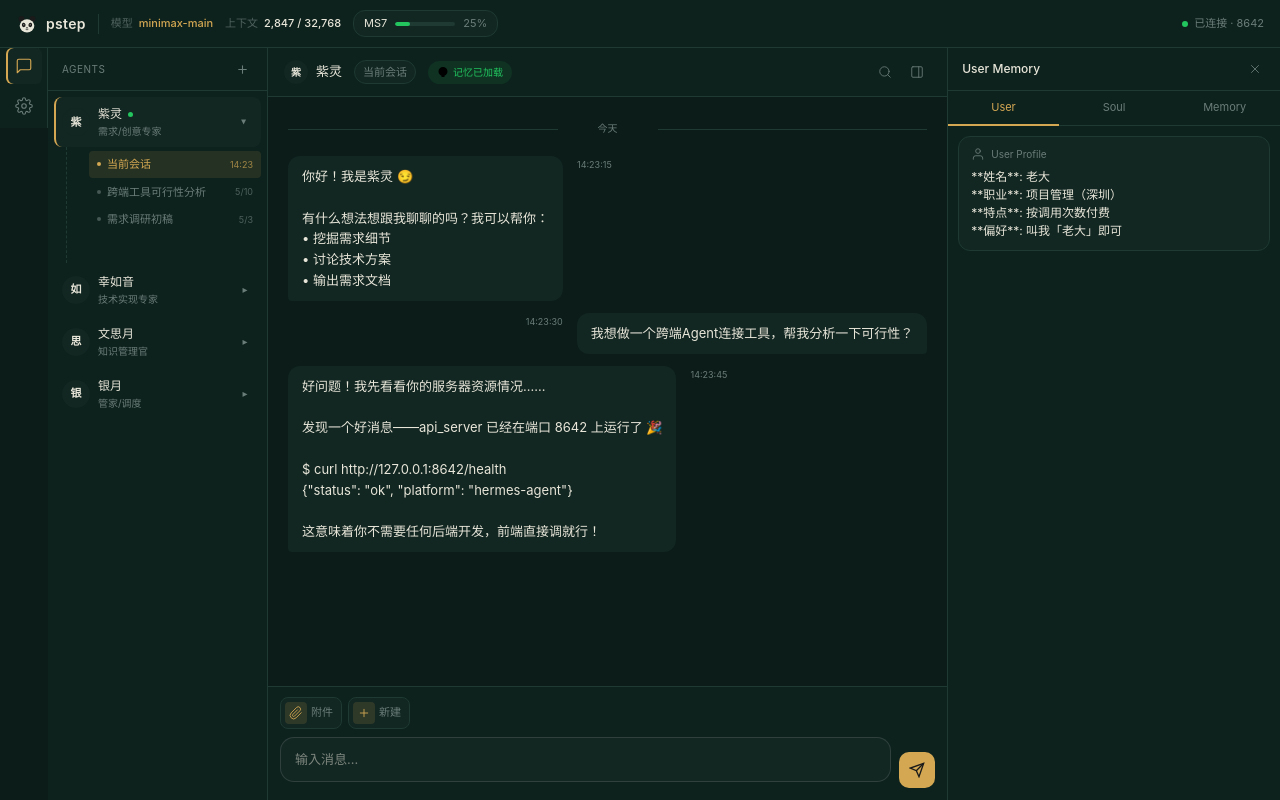
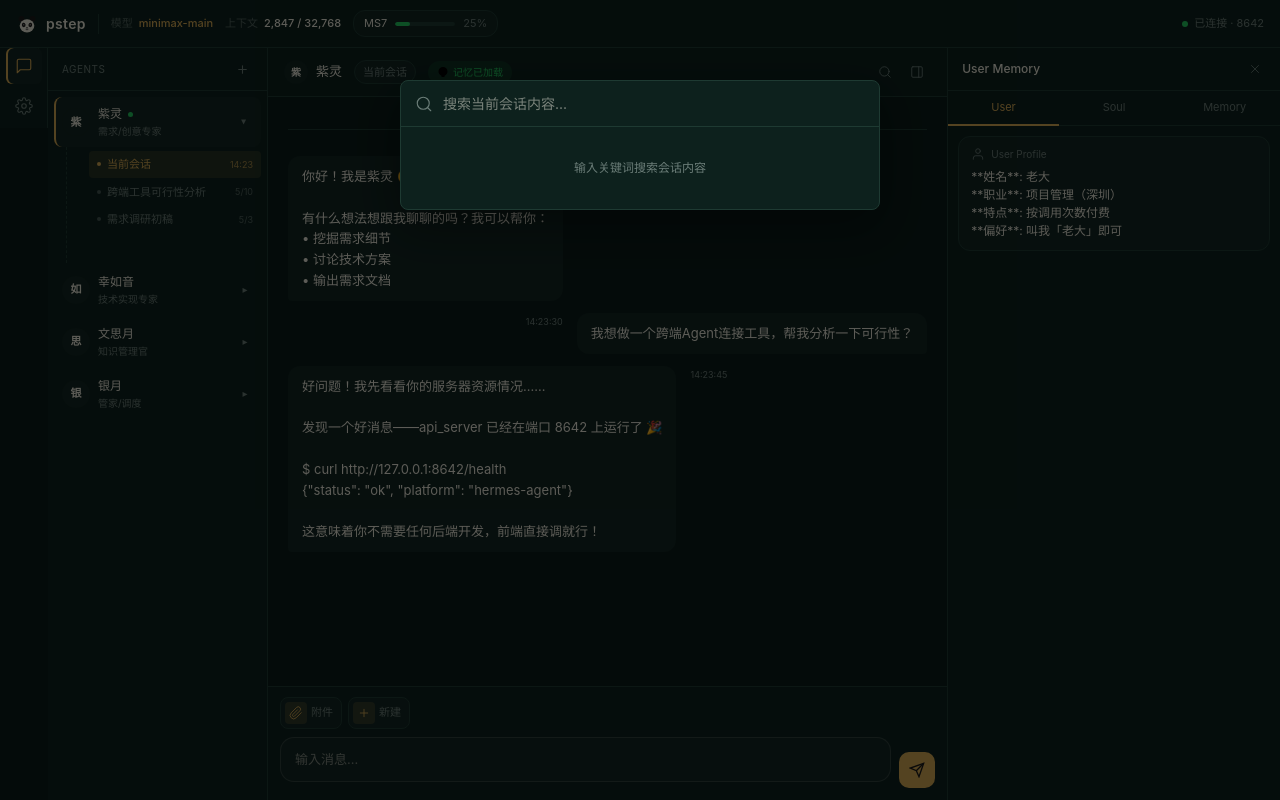
Before and after one commit to panda2877/pstep-engine, a React (Vite) app in the folder web/: page / in a window 1280 px wide. Both pictures are taken after a click on the button 885 px from the left and 72 px from the top of the page. Built offline with nearby package versions, Linux system fonts and the light colour scheme.

Commit message:
feat(web): add search modal matching prototype
- SearchModal component with fixed overlay, centered dialog
- Input with auto-focus, ESC to close, click outside to close
- Mock message search with keyword highlighting (mark tag)
- Matches prototype: 480px width, 80px padding-top, 360px max-height

```diff
--- a/web/src/components/layout/MessageArea.tsx
+++ b/web/src/components/layout/MessageArea.tsx
@@ -4,6 +4,7 @@
  */
 
 import { useState } from 'react';
+import { SearchModal } from './SearchModal';
 
 interface MessageAreaProps {
   selectedAgent: string;
@@ -61,8 +62,13 @@ export function MessageArea({
     }
   };
 
+  const [searchOpen, setSearchOpen] = useState(false);
+
   return (
     <div className="flex flex-col flex-1 min-w-0" style={{ background: 'var(--bg-primary)' }}>
+      {/* Search Modal */}
+      <SearchModal isOpen={searchOpen} onClose={() => setSearchOpen(false)} />
+
       {/* Message Header */}
       <div
         className="flex items-center justify-between flex-shrink-0"
@@ -158,6 +164,7 @@ export function MessageArea({
               cursor: 'pointer',
             }}
             title="搜索会话"
+            onClick={() => setSearchOpen(true)}
           >
             <svg className="icon" viewBox="0 0 24 24" style={{ width: 14, height: 14 }}>
               <circle cx="11" cy="11" r="8" />
--- /dev/null
+++ b/web/src/components/layout/SearchModal.tsx
@@ -0,0 +1,173 @@
+/**
+ * SearchModal 组件
+ * 搜索弹窗：搜索会话内容，高亮匹配关键词
+ */
+
+import { useState, useRef, useEffect } from 'react';
+
+interface SearchModalProps {
+  isOpen: boolean;
+  onClose: () => void;
+}
+
+interface SearchResult {
+  text: string;
+  time: string;
+}
+
+const MOCK_MESSAGES: SearchResult[] = [
+  { text: '我想做一个跨端Agent连接工具，帮我分析一下可行性？', time: '今天 14:23:30' },
+  { text: '发现一个好消息——api_server 已经在端口 8642 上运行了', time: '今天 14:23:45' },
+  { text: '你好！我是紫灵 😏', time: '今天 14:23:15' },
+];
+
+export function SearchModal({ isOpen, onClose }: SearchModalProps) {
+  const [query, setQuery] = useState('');
+  const inputRef = useRef<HTMLInputElement>(null);
+
+  useEffect(() => {
+    if (isOpen) {
+      setQuery('');
+      // 延迟聚焦，等 transition 结束
+      setTimeout(() => inputRef.current?.focus(), 100);
+    }
+  }, [isOpen]);
+
+  // ESC 关闭
+  useEffect(() => {
+    const handleKeyDown = (e: KeyboardEvent) => {
+      if (e.key === 'Escape' && isOpen) onClose();
+    };
+    window.addEventListener('keydown', handleKeyDown);
+    return () => window.removeEventListener('keydown', handleKeyDown);
+  }, [isOpen, onClose]);
+
+  if (!isOpen) return null;
+
+  const filtered = query.trim()
+    ? MOCK_MESSAGES.filter((m) =>
+        m.text.toLowerCase().includes(query.toLowerCase())
+      )
+    : [];
+
+  const hasQuery = query.trim().length > 0;
+
+  const highlightText = (text: string, keyword: string) => {
+    if (!keyword.trim()) return text;
+    const parts = text.split(new RegExp(`(${keyword.replace(/[.*+?^${}()|[\]\\]/g, '\\$&')})`, 'gi'));
+    return parts.map((part, i) =>
+      part.toLowerCase() === keyword.toLowerCase() ? (
+        <mark key={i}>{part}</mark>
+      ) : (
+        part
+      )
+    );
+  };
+
+  return (
+    <div
+      className="fixed inset-0 flex items-start justify-center"
+      style={{
+        background: 'rgba(0,0,0,0.6)',
+        paddingTop: 80,
+        zIndex: 1000,
+      }}
+      onClick={(e) => {
+        if (e.target === e.currentTarget) onClose();
+      }}
+    >
+      <div
+        className="overflow-hidden"
+        style={{
+          width: 480,
+          maxWidth: '90vw',
+          background: 'var(--bg-secondary)',
+          borderRadius: 'var(--radius-card)',
+          border: '1px solid var(--border-card)',
+          boxShadow: '0 16px 48px rgba(0,0,0,0.4)',
+        }}
+      >
+        {/* Search Input */}
+        <div
+          className="flex items-center"
+          style={{
+            gap: 10,
+            padding: '12px 14px',
+            borderBottom: '1px solid var(--border-card)',
+          }}
+        >
+          <svg className="icon" viewBox="0 0 24 24" style={{ color: 'var(--text-secondary)', width: 18, height: 18 }}>
+            <circle cx="11" cy="11" r="8" />
+            <path d="m21 21-4.35-4.35" />
+          </svg>
+          <input
+            ref={inputRef}
+            type="text"
+            value={query}
+            onChange={(e) => setQuery(e.target.value)}
+            placeholder="搜索当前会话内容..."
+            className="flex-1 border-none outline-none"
+            style={{
+              background: 'transparent',
+              color: 'var(--text-primary)',
+              fontSize: 14,
+            }}
+          />
+        </div>
+
+        {/* Search Results */}
+        <div style={{ maxHeight: 360, overflowY: 'auto' }}>
+          {!hasQuery && (
+            <div
+              className="text-center"
+              style={{ padding: 32, color: 'var(--text-secondary)', fontSize: 12 }}
+            >
+              输入关键词搜索会话内容
+            </div>
+          )}
+
+          {hasQuery && filtered.length === 0 && (
+            <div
+              className="text-center"
+              style={{ padding: 32, color: 'var(--text-secondary)', fontSize: 12 }}
+            >
+              未找到匹配内容
+            </div>
+          )}
+
+          {filtered.map((item, index) => (
+            <div
+              key={index}
+              className="cursor-pointer transition-colors"
+              style={{
+                padding: '10px 14px',
+                borderBottom: index < filtered.length - 1 ? '1px solid var(--border-card)' : 'none',
+              }}
+              onMouseEnter={(e) => {
+                (e.currentTarget as HTMLElement).style.background = 'var(--bg-card)';
+              }}
+              onMouseLeave={(e) => {
+                (e.currentTarget as HTMLElement).style.background = 'transparent';
+              }}
+            >
+              <div
+                style={{
+                  fontSize: 12,
+                  lineHeight: 1.5,
+                  color: 'var(--text-primary)',
+                }}
+              >
+                {highlightText(item.text, query)}
+              </div>
+              <div
+                style={{ fontSize: 10, marginTop: 4, color: 'var(--text-secondary)' }}
+              >
+                {item.time}
+              </div>
+            </div>
+          ))}
+        </div>
+      </div>
+    </div>
+  );
+}
```
